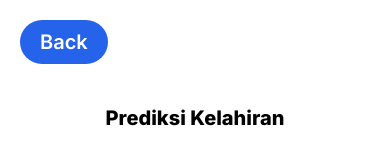
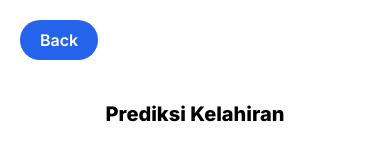
Before and after one commit to patradinata/Website-kesehatan, a React (Vite) app: page /prediksikelahiran in a window 390 px wide. Shown: the top 160 px of the page. Built offline with nearby package versions, Linux system fonts and the light colour scheme.

Commit message:
fix : make back button font size responsive

```diff
--- a/src/Bmi.jsx
+++ b/src/Bmi.jsx
@@ -75,7 +75,7 @@
             className="flex items-center gap-x-1 bg-red-600 px-5 py-2 rounded-3xl text-white"
             to="/"
           >
-            <p className="text-xl font-semibold">Back</p>
+            <p className="text-base sm:text-xl font-semibold">Back</p>
           </Link>
         </div>
         <div className="h-0 lg:h-[400px] backgroundPinggang bg-no-repeat bg-cover bg-center flex justify-center items-center"></div>
--- a/src/PrediksiKelahiran.jsx
+++ b/src/PrediksiKelahiran.jsx
@@ -115,7 +115,7 @@
             className="flex items-center gap-x-1 bg-blue-600 px-5 py-2 rounded-3xl text-white"
             to="/"
           >
-            <p className="text-xl font-semibold">Back</p>
+            <p className="text-base sm:text-xl font-semibold">Back</p>
           </Link>
         </div>
         <div className="h-0 lg:h-[400px] backgroundHamil bg-no-repeat bg-cover bg-center flex justify-center items-center"></div>
```
